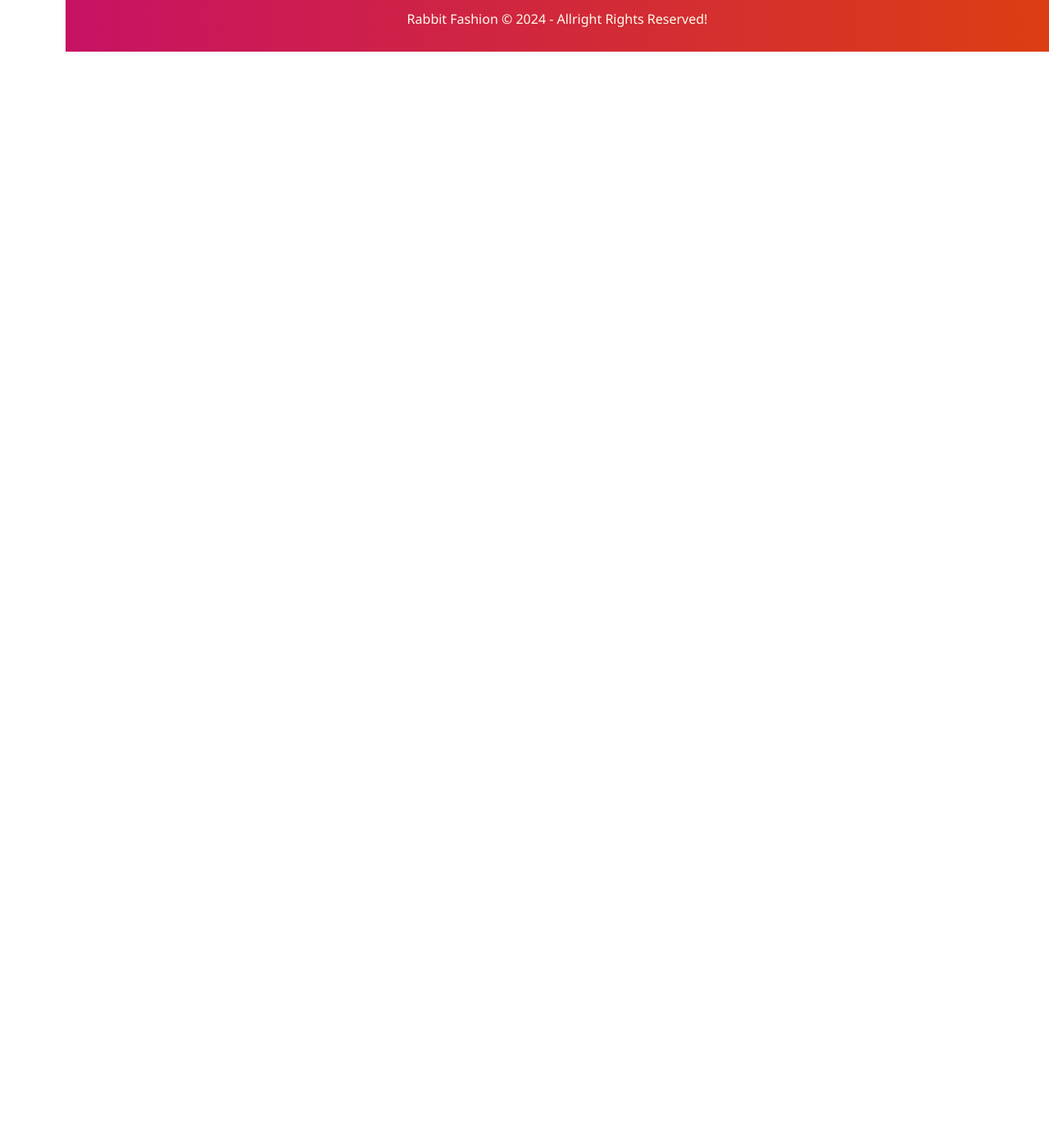
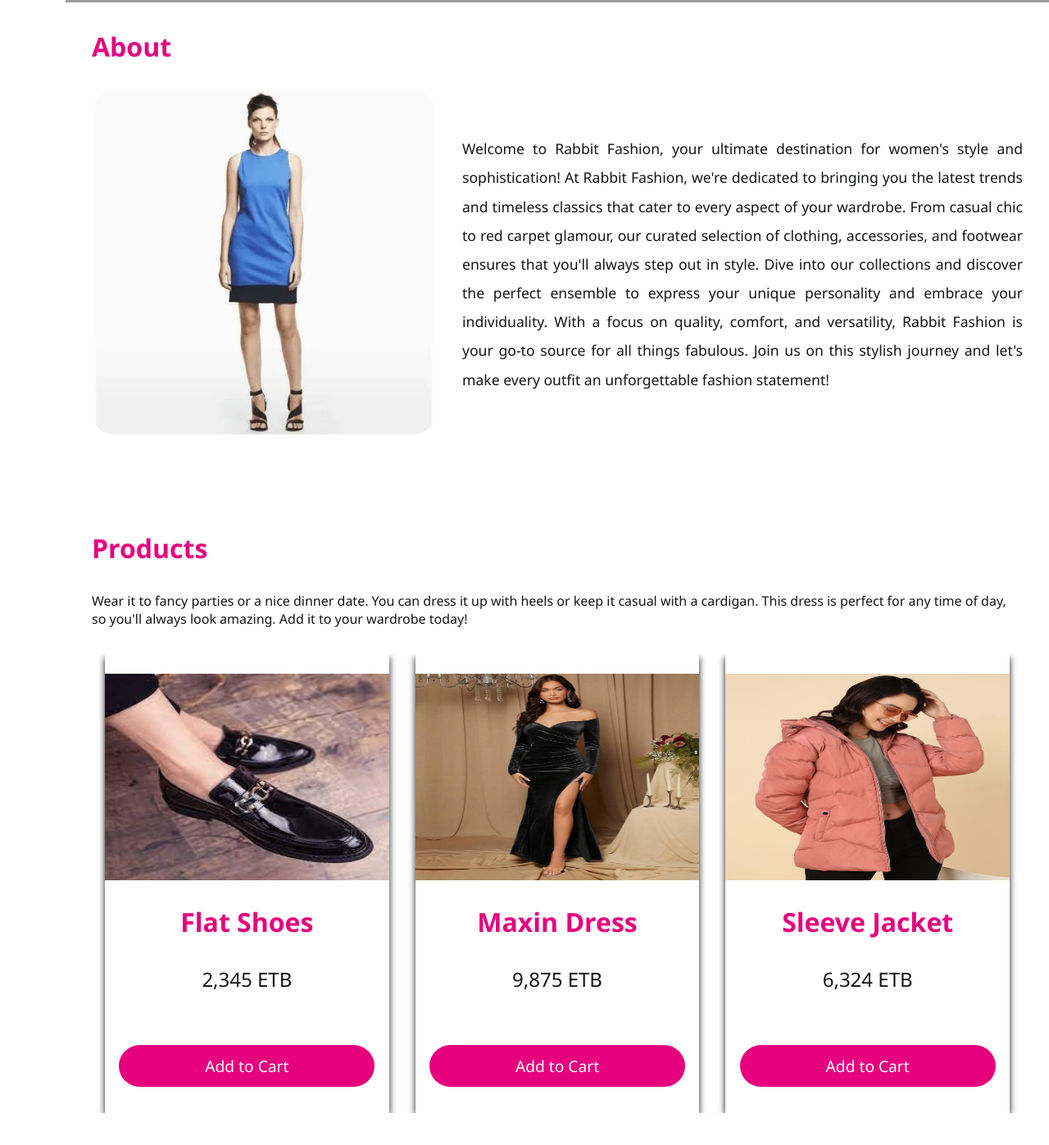
Before and after one commit to dan-kingo/Rabbit-Fashion, a plain HTML site: page index.html in a window 1280 px wide. Shown: the part 1397-2794 px from the top of the page at 82% size. Before the commit the page ends 1460 px from the top, so only its background shows below. Drawn offline with nearby package versions, Linux system fonts and the light colour scheme; grey boxes are pictures that could not be loaded.

Commit message:
finish product nad arrival

```diff
--- a/index.html
+++ b/index.html
@@ -30,41 +30,26 @@
         </div>
         <i class="bx bx-menu" id="btn"></i>
       </div>
-      <!-- <div class="user">
-        <img src="DSC_0011.JPG" alt="my-img" class="user-img" />
-        <div>
-          <p class="bold">Dan.</p>
-          <p>Admin</p>
-        </div>
-      </div> -->
+
       <ul>
         <li>
           <a href="#home">
             <i class="bx bxs-home-heart"></i>
             <span class="nav-link">Home</span>
           </a>
-          <!-- <span class="tooltip">Home</span> -->
         </li>
+
         <li>
-          <a href="#">
-            <i class="bx bxs-tag"></i>
-            <span class="nav-link">Sale</span>
-          </a>
-          <!-- <span class="tooltip">Sale</span> -->
-        </li>
-        <li>
-          <a href="#">
+          <a href="#arrivals">
             <i class="bx bxs-star"></i>
             <span class="nav-link">Arrivals</span>
           </a>
-          <!-- <span class="tooltip">Arrivals</span> -->
         </li>
         <li>
-          <a href="#">
+          <a href="#products">
             <i class="bx bxs-grid"></i>
             <span class="nav-link">Products</span>
           </a>
-          <!-- <span class="tooltip">Products</span> -->
         </li>
         <li>
           <a href="#about">
@@ -72,21 +57,18 @@
 
             <span class="nav-link">About</span>
           </a>
-          <!-- <span class="tooltip">About</span> -->
         </li>
         <li>
           <a href="#contact">
             <i class="bx bxs-envelope"></i>
             <span class="nav-link">Contact</span>
           </a>
-          <!-- <span class="tooltip">Contact</span> -->
         </li>
         <li>
           <a href="https://dan-kingo.github.io/portfolio/" target="_blank">
             <i class="bx bxs-pencil"></i>
             <span class="nav-link">Blog</span>
           </a>
-          <!-- <span class="tooltip">Blog</span> -->
         </li>
       </ul>
     </div>
@@ -104,6 +86,128 @@
           </div>
         </header>
 
+        <div id="about">
+          <h1>About</h1>
+
+          <div class="rows">
+            <div class="column">
+              <img src="images/giphy.webp" alt="giphy-img" class="giphy" />
+            </div>
+            <div class="columns">
+              <p class="lets">
+                Welcome to Rabbit Fashion, your ultimate destination for women's
+                style and sophistication! At Rabbit Fashion, we're dedicated to
+                bringing you the latest trends and timeless classics that cater
+                to every aspect of your wardrobe. From casual chic to red carpet
+                glamour, our curated selection of clothing, accessories, and
+                footwear ensures that you'll always step out in style. Dive into
+                our collections and discover the perfect ensemble to express
+                your unique personality and embrace your individuality. With a
+                focus on quality, comfort, and versatility, Rabbit Fashion is
+                your go-to source for all things fabulous. Join us on this
+                stylish journey and let's make every outfit an unforgettable
+                fashion statement!
+              </p>
+            </div>
+          </div>
+        </div>
+        <div id="products">
+          <h1>Products</h1>
+          <p>
+            Wear it to fancy parties or a nice dinner date. You can dress it up
+            with heels or keep it casual with a cardigan. This dress is perfect
+            for any time of day, so you'll always look amazing. Add it to your
+            wardrobe today!
+          </p>
+
+          <div class="rows">
+            <div class="column card">
+              <a href="#" target="_blank" title="Add to Cart">
+                <img src="images/shoe1.jpg" alt="Shoe image" class="product" />
+              </a>
+              <h1>Flat Shoes</h1>
+              <p class="price">2,345 ETB</p>
+
+              <p><button>Add to Cart</button></p>
+            </div>
+            <div class="column card">
+              <a href="#" target="_blank" title="Add to Cart">
+                <img
+                  src="images/product3.jpg"
+                  alt="Maxin Dress"
+                  class="product"
+                />
+              </a>
+              <h1>Maxin Dress</h1>
+              <p class="price">9,875 ETB</p>
+
+              <p><button>Add to Cart</button></p>
+            </div>
+            <div class="column card">
+              <a href="#" target="_blank" title="Add to Cart">
+                <img
+                  src="images/jacket1.webp"
+                  alt="Jacket Image"
+                  class="product"
+                />
+              </a>
+              <h1>Sleeve Jacket</h1>
+              <p class="price">6,324 ETB</p>
+
+              <p><button>Add to Cart</button></p>
+            </div>
+          </div>
+        </div>
+
+        <div id="arrivals">
+          <h1>Arrivals</h1>
+          <p>
+            Dive into the latest trends and timeless classics curated just for
+            you. From chic dresses to versatile separates, our collection
+            embodies sophistication and flair. Explore vibrant hues, luxurious
+            fabrics, and statement silhouettes designed to elevate your
+            wardrobe.
+          </p>
+
+          <div class="rows">
+            <div class="column card">
+              <a href="#" target="_blank" title="Add to Cart">
+                <img
+                  src="images/dress1.jpg"
+                  alt="dress image"
+                  class="product"
+                />
+              </a>
+              <h1>Mini Dress</h1>
+              <p class="price">7,250 ETB</p>
+
+              <p><button>See Product</button></p>
+            </div>
+            <div class="column card">
+              <a href="#" target="_blank" title="Add to Cart">
+                <img src="images/shoe2.jpg" alt="shoe image" class="product" />
+              </a>
+              <h1>Heel Shoes</h1>
+              <p class="price">11,320 ETB</p>
+
+              <p><button>See Product</button></p>
+            </div>
+            <div class="column card">
+              <a href="#" target="_blank" title="Add to Cart">
+                <img
+                  src="images/dress3.jpg"
+                  alt="Dress Image"
+                  class="product"
+                />
+              </a>
+              <h1>Party Dress</h1>
+              <p class="price">16,500 ETB</p>
+
+              <p><button>See Product</button></p>
+            </div>
+          </div>
+        </div>
+
         <footer>
           <div class="row">
             <div class="col">
@@ -115,7 +219,7 @@
               </p>
             </div>
             <div class="col">
-              <h3 id="about">Address</h3>
+              <h3 id="address">Address</h3>
               <p>
                 Dubai Bldg. N<span style="text-decoration: underline">O</span>
                 21
@@ -127,9 +231,11 @@
             <div class="col">
               <h3 style="margin-left: 0.9rem">Links</h3>
               <ul>
-                <li><a href="#" class="footer-link">Sale</a></li>
-                <li><a href="#" class="footer-link">Arrivals</a></li>
-                <li><a href="#" class="footer-link">Products</a></li>
+                <li><a href="#about" class="footer-link">About</a></li>
+                <li><a href="#arrivals" class="footer-link">Arrivals</a></li>
+                <li>
+                  <a href="#products" class="footer-link">Products</a>
+                </li>
                 <li>
                   <a
                     href="https://dan-kingo.github.io/portfolio/"
--- a/style.css
+++ b/style.css
@@ -394,7 +394,7 @@
 @media screen and (max-width: 768px) {
   header div h1 {
     position: absolute;
-    top: 3%;
+    top: 4%;
     left: 20px;
     transform: translateY(-50%);
     color: #c71264;
@@ -405,3 +405,134 @@
     display: none;
   }
 }
+/* about section */
+
+.giphy {
+  border-radius: 1.7rem;
+  mix-blend-mode: soft-light;
+  width: 420px;
+
+  cursor: pointer;
+  margin-right: 2rem;
+
+  transition: transform 0.5s ease-in-out, box-shadow 0.5s ease-in-out;
+}
+.giphy:hover {
+  transform: scale(0.95);
+  box-shadow: 4px 6px 8px #262626;
+}
+
+/* product section */
+
+.product {
+  width: 350px;
+  height: 300px;
+  object-fit: fill;
+  /* aspect-ratio: 9/6; */
+  margin: 0 auto;
+  cursor: pointer;
+
+  padding-block: 1.5rem;
+
+  transition: transform 0.5s ease-in-out;
+}
+
+.product:hover {
+  transform: translateY(-1rem);
+}
+#products,
+#about {
+  padding: 2rem;
+  z-index: 99999;
+
+  color: #e6007e;
+}
+#products p,
+#about p,
+#arrivals p {
+  padding-block: 2rem;
+  color: #151618;
+}
+#about p {
+  text-align: justify;
+  line-height: 2;
+  font-size: 1.1rem;
+}
+
+#about h1 {
+  margin-bottom: 2rem;
+}
+#arrivals {
+  padding: 2rem;
+  color: #e6007e;
+  margin-bottom: 25rem;
+}
+.rows {
+  margin-bottom: 3rem;
+  display: flex;
+  justify-content: center;
+  align-items: center;
+  overflow: hidden;
+}
+/* .column {
+  filter: box-shadow(3px 5px 7px #151618);
+} */
+
+.card {
+  overflow: hidden;
+  box-shadow: 0 4px 8px 0 #151618;
+  max-width: 350px;
+  display: inline-block;
+  margin: 0 1rem;
+  text-align: center;
+  font-family: "Segoe UI", Tahoma, Geneva, Verdana, sans-serif;
+}
+
+.price {
+  color: grey;
+  font-size: 1.5rem;
+}
+
+.card button {
+  border: none;
+  outline: 0;
+  padding: 12px;
+  margin: 0 0.5rem;
+  color: white;
+  background-color: #e6007e;
+  text-align: center;
+  cursor: pointer;
+  width: 90%;
+  font-size: 1.2rem;
+  border-radius: 5rem;
+  transition: border-radius 0.7s ease-in-out, background-color 0.7s ease-in-out;
+}
+
+.card button:hover {
+  background-color: #151618;
+  border-radius: 0;
+}
+
+@media screen and (max-width: 768px) {
+  .giphy {
+    width: 300px;
+    height: 300px;
+  }
+  .product,
+  .card {
+    max-width: 250px;
+  }
+  .column {
+    flex-basis: 100%;
+  }
+  .rows {
+    display: block;
+    width: 100%;
+  }
+  #products,
+  #arrivals,
+  #about {
+    margin-bottom: 0;
+    padding: 0 1rem;
+  }
+}
```
Also changed, not shown: images/dress1.jpg (added), images/dress2.jpg (added), images/dress3.jpg (added), images/dress4.jpg (added), images/giphy .webp (added), images/giphy.gif (added), images/giphy.webp (added), images/jacket1.webp (added), images/product1.jpg (added), images/product2.jpg (added), images/product3.jpg (added), images/shoe1.jpg (added), images/shoe2.jpg (added), images/shoe3.jpg (added).
